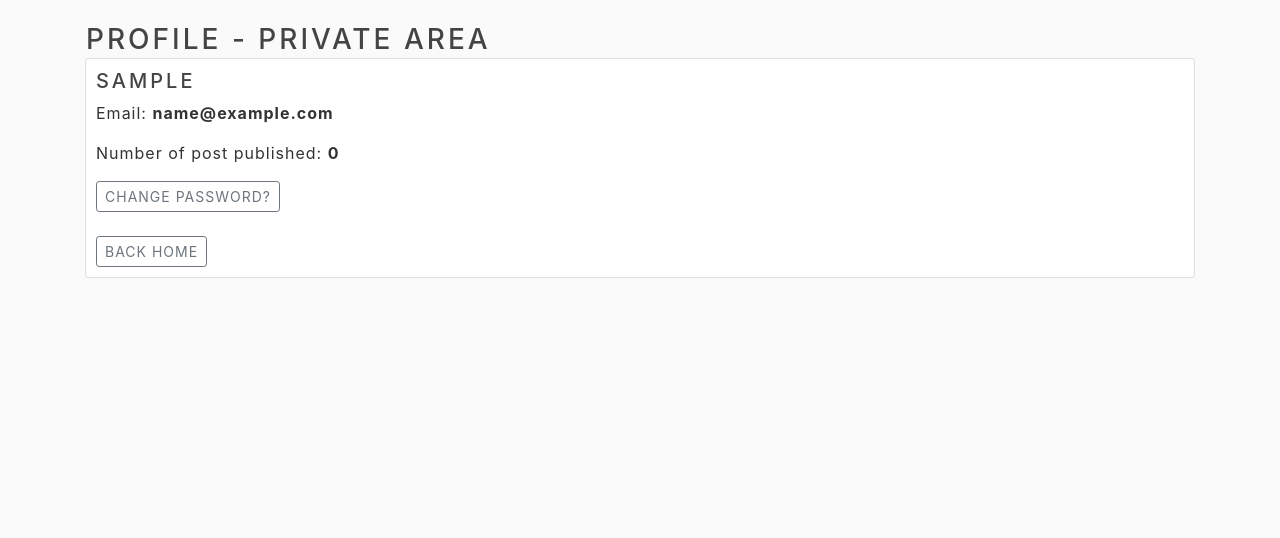
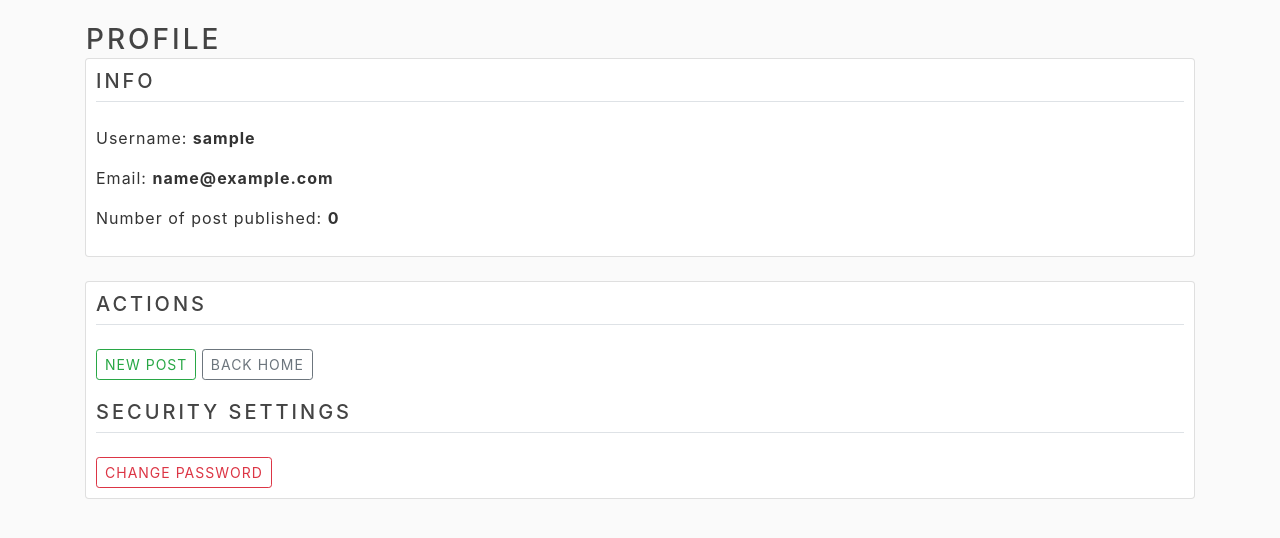
Before and after one commit to lijo-belardi/Progetto-Django-di-Lijo-Belardi, a Django app: page /users/1 in a window 1280 px wide. Shown: the part 57-595 px from the top of the page. Run offline with Django 3.2, Linux system fonts and the light colour scheme; the visitor is signed in with stand-in values (Sample User, id 1); data that the repository does not hold is empty; some libraries are stand-ins or nearby versions.

Commit message:
Improved profile.html: 1) divided in sections; 2) created 2 files html: - _profile_card_1.html - _profile_card_2.html

```diff
--- /dev/null
+++ b/socialDex/user/templates/user/partials/_profile_card_1.html
@@ -0,0 +1,12 @@
+<div class="card horizontal" role="main"><!-- card 1: information -->
+    <div style="margin: 10px;">
+        <h5>info</h5>
+        <div class="card-stacked border-top">
+            <div class="card-content"><br><!-- card 1.3: email, number of post -->
+                <p>Username: <strong>{{ user.username }}</strong></p>
+                <p>Email: <strong>{{ user.email }}</strong></p>
+                <p>Number of post published: <strong>{{ number_of_posts }}</strong></p>
+            </div><!-- card 1.3: email, number of post -->
+        </div>
+    </div>
+</div><!-- card 1: information -->
--- /dev/null
+++ b/socialDex/user/templates/user/partials/_profile_card_2.html
@@ -0,0 +1,23 @@
+<br><div class="card horizontal"><!-- Card 2 -->
+
+    <!-- Actions section -->
+    <div style="margin: 10px;">
+        <h5>Actions</h5>
+        <div class="card-stacked border-top">
+            <div class="card-content"><br>
+                <a class="btn btn-sm btn-outline-success" href="{% url 'api:post-create' %}">New post</a>
+                <a class="btn btn-sm btn-outline-secondary" href="{% url 'api:home' %}">Back Home</a>
+            </div>
+        </div>
+    </div>
+
+    <!-- Security settings -->
+    <div style="margin: 10px;">
+        <h5>Security settings</h5>
+        <div class="card-stacked border-top">
+            <div class="card-content"><br>
+                <a class="btn btn-outline-danger btn-sm" href="{% url 'user:password-change' %}">Change password</a>
+            </div>
+        </div>
+    </div>
+</div><!-- Card 2 -->
--- a/socialDex/user/templates/user/profile.html
+++ b/socialDex/user/templates/user/profile.html
@@ -2,19 +2,17 @@
 {% load crispy_forms_tags %}
 {% block blog_content %}
 <div class="container"><!-- main container -->
-    <h3 style="margin: 1px;">Profile - Private Area</h3>
-    <div class="card horizontal"><!-- card 1: information -->
-        <div style="margin: 10px;">
-            <h5>{{ user.username }}</h5>
-            <div class="card-stacked">
-                <div class="card-content">
-                    <p>Email: <strong>{{ user.email }}</strong></p>
-                    <p>Number of post published: <strong>{{ number_of_posts }}</strong></p>
-                    <a class="btn btn-sm btn-outline-secondary" href="{% url 'user:password-change' %}">Change password?</a><br><br>
-                    <a class="btn btn-sm btn-outline-secondary" href="{% url 'api:home' %}">Back Home</a>
-                </div>
-            </div>
-        </div>
-    </div><!-- card 1: information -->
+    <h3 style="margin: 1px;">Profile</h3>
+
+    <!-- Card 1 -->
+    {% block _profile_card_1 %}
+    {% include "user/partials/_profile_card_1.html" %}
+    {% endblock _profile_card_1 %}
+
+        <!-- Card 2 -->
+    {% block _profile_card_2 %}
+    {% include "user/partials/_profile_card_2.html" %}
+    {% endblock _profile_card_2 %}
+
 </div><!-- main container -->
 {% endblock blog_content %}
```
